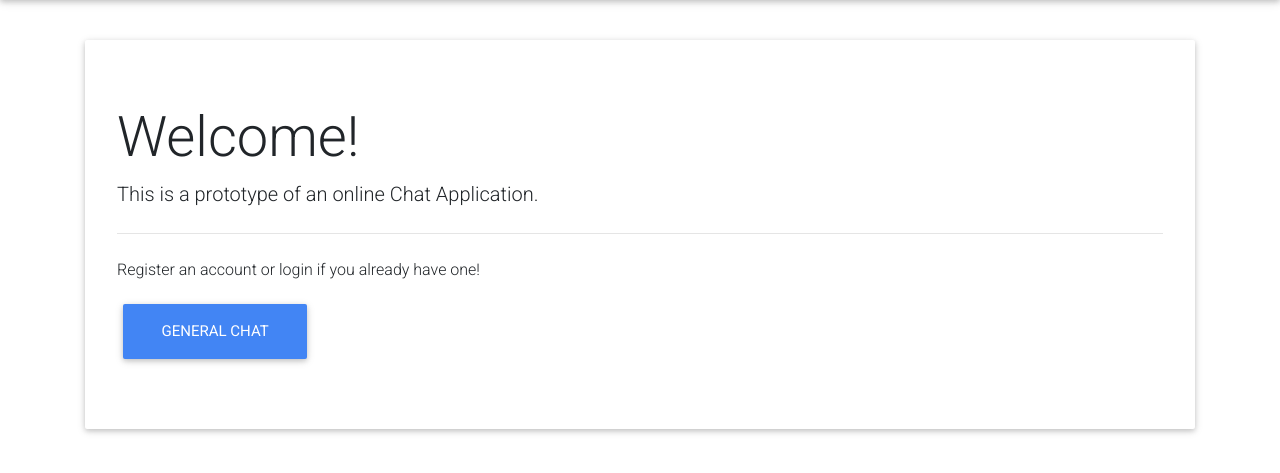
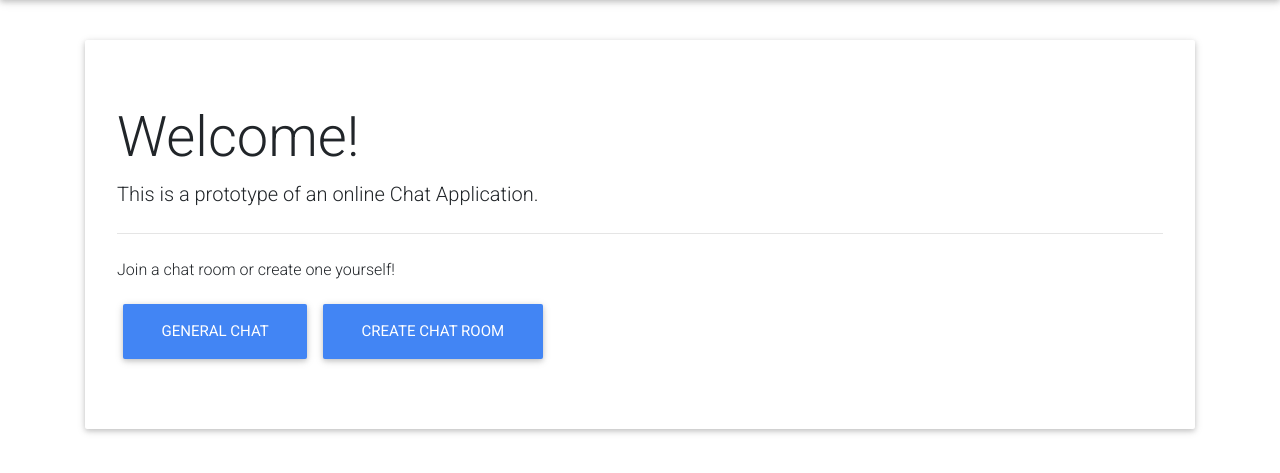
Before and after one commit to Chris-C3A/ChatApp, a Flask app: page / in a window 1280 px wide. Shown: the part 56-529 px from the top of the page. Run offline with Flask 2, Linux system fonts and the light colour scheme; the visitor is signed in with stand-in values (Sample User, id 1); data comes from the database, SQL or seed files in the repository; both versions use the stored data as it was after the commit; parts of the project's set-up code (start-up, migrations or seed data) failed here and were passed over; some libraries are stand-ins or nearby versions.

Commit message:
added chat rooms

```diff
--- a/chatapp/routes.py
+++ b/chatapp/routes.py
@@ -38,7 +38,7 @@ def login():
             login_user(user, remember=form.remember.data)
             next_page = request.args.get('next')
             flash(f'Logged in as {form.username_email.data}!', 'success')
-            return redirect(next_page) if next_page else  redirect(url_for('chat'))
+            return redirect(next_page) if next_page else  redirect(url_for('index')) # change to chatrooms
 
         flash(f'Incorrect Email or Password! Please try again.', 'danger')
 
@@ -48,6 +48,7 @@ def login():
 @app.route('/logout')
 def logout():
     logout_user()
+    flash(f'You Logged out!', 'danger')
     return redirect(url_for('index'))
 
 
@@ -56,10 +57,11 @@ def reset_request():
     pass
 
 
-@app.route('/chat/general', methods=["POST", "GET"])
+# @app.route('/chat/general', methods=["POST", "GET"])
+@app.route('/chat/1', methods=["POST", "GET"])
 @login_required
 def chat():
-    messages = ChatSchema.query.order_by(ChatSchema.time_sent)
+    messages = ChatSchema.query.order_by(ChatSchema.time_sent).filter_by(room_id=1).all()
     form = MessageForm()
     if form.validate_on_submit():
         print('message sent!')
@@ -68,13 +70,15 @@ def chat():
 
 
 # TODO
-# @app.route('/chat/<room_id>')
-# def index():
-#     # add login form
-#     form = MessageForm()
-#     if form.validate_on_submit():
-#         print('message sent!')
-#     return render_template('index.html', messages=messages, form=form)
+@app.route('/chat/<int:room_id>')
+@login_required
+def room(room_id):
+    messages = ChatSchema.query.order_by(ChatSchema.time_sent).filter_by(room_id=room_id).all()
+    form = MessageForm()
+    if form.validate_on_submit():
+        print('message sent!')
+
+    return render_template('chat.html', messages=messages, form=form, title='room')
 
 def messageReceived(methods=['GET', 'POST']):
     print('message was received!!!')
@@ -85,8 +89,8 @@ def handle_my_custom_event(json, methods=['GET', 'POST']):
     json['user_name'] = current_user.username
     print('received my event: ' + str(json))
     if "message" in json.keys():
-        newMessage = ChatSchema(author=current_user, message=json['message'])
+        newMessage = ChatSchema(author=current_user, message=json['message'], room_id=json['room_id'])
         db.session.add(newMessage)
         db.session.commit()
         # messages.append(json)
-    socketio.emit('my response', json, callback=messageReceived)
+    socketio.emit('chat' + str(json['room_id']), json, callback=messageReceived)
--- a/chatapp/src/models.py
+++ b/chatapp/src/models.py
@@ -22,6 +22,7 @@ class ChatSchema(db.Model):
     message = db.Column(db.Text, nullable=False)
     time_sent = db.Column(db.DateTime, nullable=False, default=datetime.now)
     user_id = db.Column(db.Integer, db.ForeignKey('user.id'), nullable=False)
+    room_id = db.Column(db.Integer, nullable=False, default=1)
 
     def __repr__(self):
         return f"Product('{self.message}', '{self.time_sent}')"
--- a/chatapp/templates/index.html
+++ b/chatapp/templates/index.html
@@ -5,10 +5,12 @@
   <h1 class="display-4">Welcome!</h1>
   <p class="lead">This is a prototype of an online Chat Application.</p>
   <hr class="my-4">
-  <p>Register an account or login if you already have one!</p>
   {% if current_user.is_authenticated %}
+    <p>Join a chat room or create one yourself!</p>
     <a id="generalChat" class="btn btn-primary btn-lg" href="{{ url_for('chat') }}" role="button" onclick="joinChat()">General Chat</a>
+    <a id="chatRoom" class="btn btn-primary btn-lg" href="{{ url_for('chat') }}" role="button" onclick="joinChat()">Create Chat Room</a>
   {% else %}
+    <p>Register an account or login if you already have one!</p>
     <a class="btn btn-primary btn-lg" href="{{ url_for('login') }}" role="button">Login</a>
     <a class="btn btn-primary btn-lg" href="{{ url_for('register') }}" role="button">Register</a>
   {% endif %}
```
Also changed, not shown: chatapp/static/js/client.js (+9 -4 lines), chatapp/site.db.
